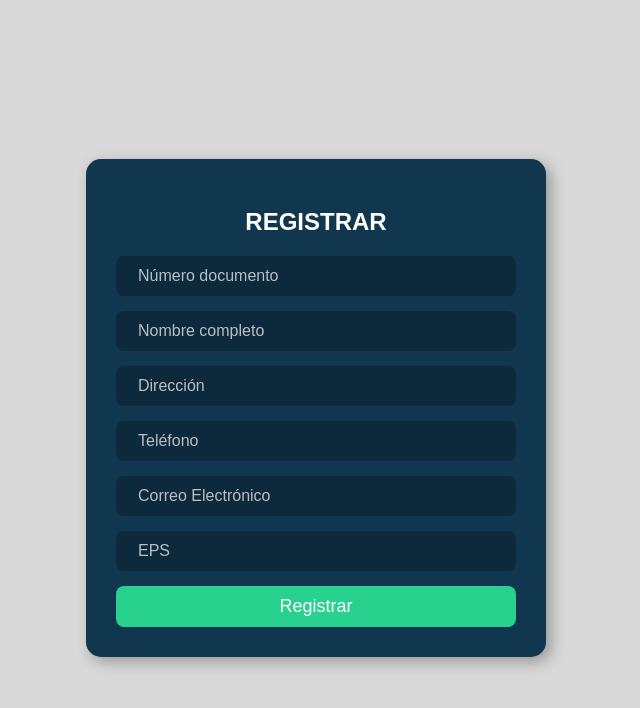
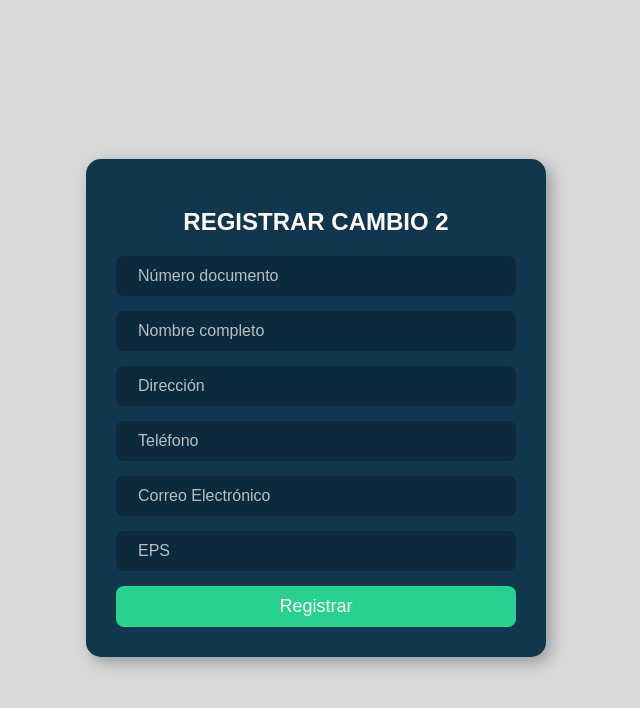
Before and after one commit to AndresGuevara18/1-proyecto-linter, a website: page index.html in a window 1280 px wide. Shown: the whole page, without its empty margins (324-964 px from the left). Drawn offline with Linux system fonts and the light colour scheme.

Commit message:
cambio version 2

```diff
--- a/index.html
+++ b/index.html
@@ -8,7 +8,7 @@
 </head>
 <body>
     <div class="form-container">
-        <h2>REGISTRAR</h2>
+        <h2>REGISTRAR CAMBIO 2</h2>
         <form id="userForm">
             <div class="input-group">
                 <i class="fas fa-id-card"></i>
```
